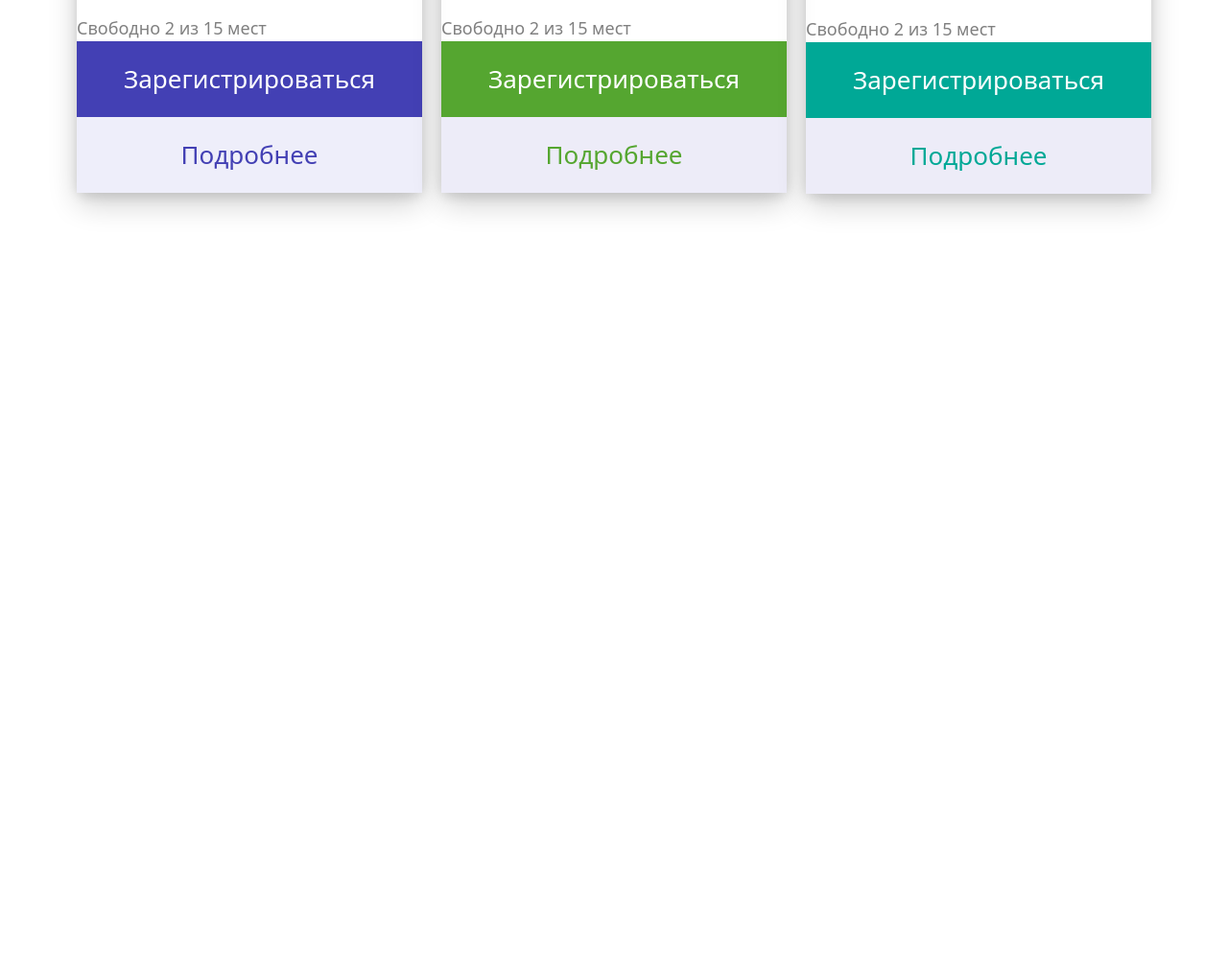
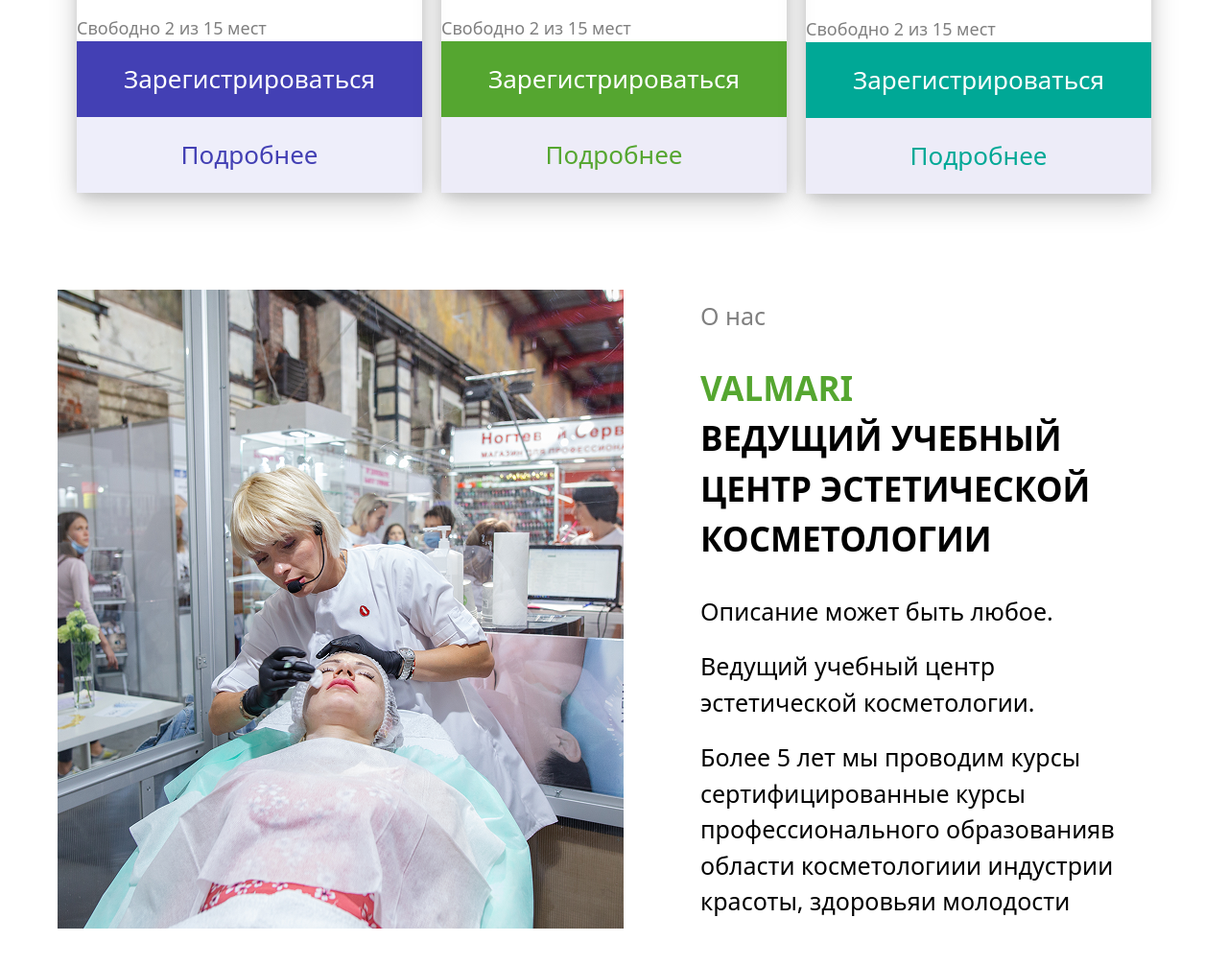
Before and after one commit to z1yodullo/GIT-30, a website: page src/page4.html in a window 1280 px wide. Shown: the part 1481-2487 px from the top of the page at 96% size. Before the commit the page ends 1733 px from the top, so only its background shows below. Drawn offline with Linux system fonts and the light colour scheme.

Commit message:
add section 3 in page 4

```diff
--- a/src/page4.html
+++ b/src/page4.html
@@ -225,5 +225,30 @@
         <img src="./page4/Arrow 30 3.png" class="hidden lg:flex" alt="" />
       </div>
     </section>
+    <section
+      class="max-w-[1200px] m-auto flex flex-col lg:flex-row gap-[80px] items-center py-[50px] px-[20px]"
+    >
+      <img src="./page4/Rectangle 111.png" alt="" />
+      <aside class="flex flex-col gap-[30px] items-start">
+        <p class="text-[gray] text-[25px]">О нас</p>
+        <p class="text-[35px] font-bold">
+          <span class="text-[#55A630]">VALMARI</span><br />
+          ВЕДУЩИЙ УЧЕБНЫЙ <br />
+          ЦЕНТР ЭСТЕТИЧЕСКОЙ КОСМЕТОЛОГИИ
+        </p>
+        <div class="text-[25px] flex flex-col gap-[20px]">
+          <p>Описание может быть любое.</p>
+          <p>
+            Ведущий учебный центр <br />
+            эстетической косметологии.
+          </p>
+          <p>
+            Более 5 лет мы проводим курсы сертифицированные курсы
+            профессионального образованияв области косметологиии индустрии
+            красоты, здоровьяи молодости
+          </p>
+        </div>
+      </aside>
+    </section>
   </body>
 </html>
```
Also changed, not shown: src/output.css.
